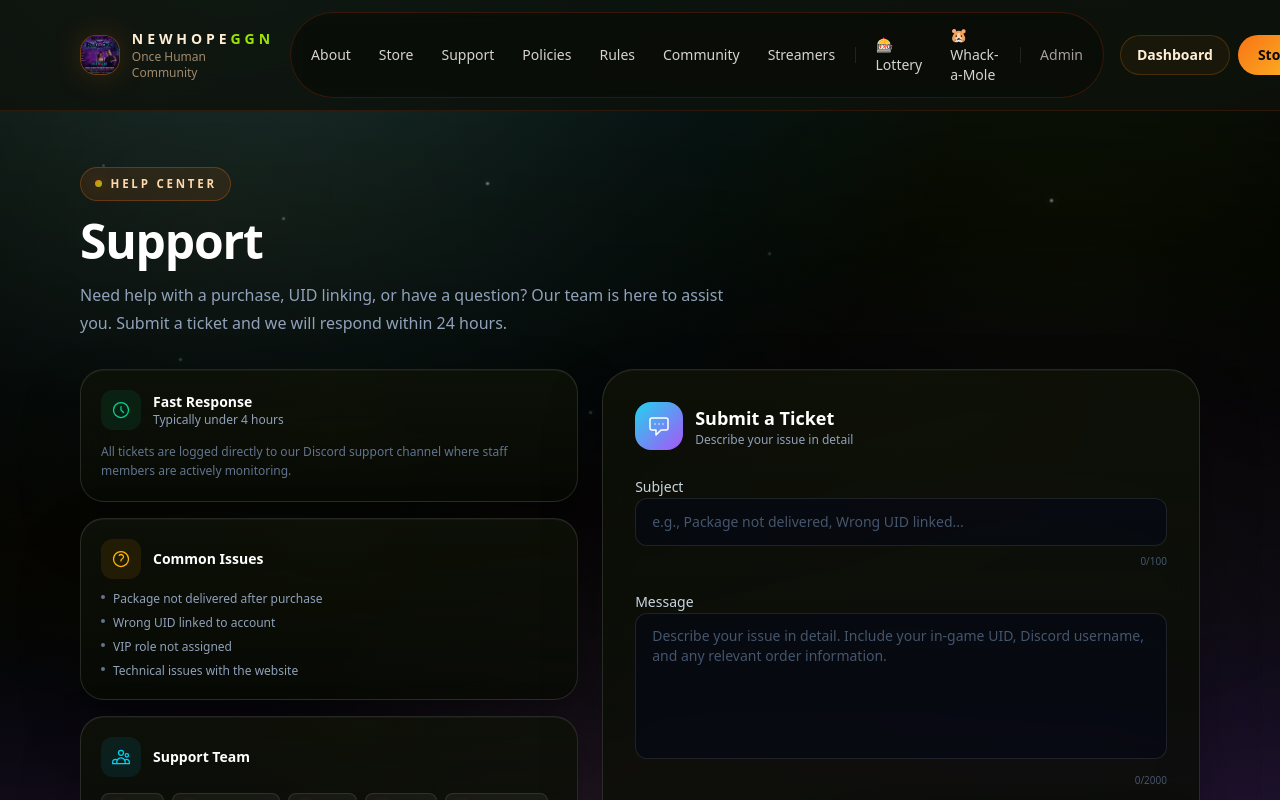
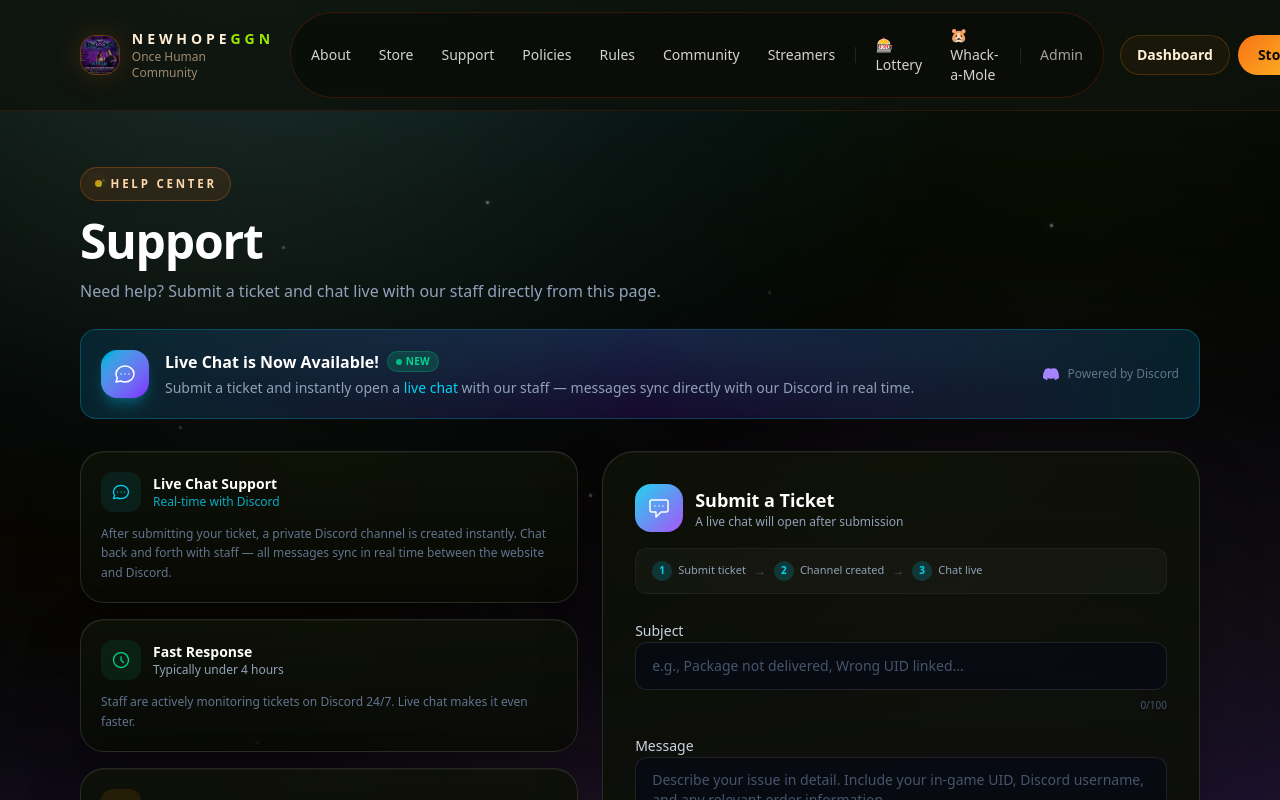
Before and after one commit to GGNexusINC/vibe-coding-platform, a Next.js app: page /support in a window 1280 px wide. Shown: the top 800 px of the page. Built offline with nearby package versions, Linux system fonts and the light colour scheme; no server answers.

Commit message:
feat: redesign support page with live chat announcement banner

```diff
--- a/src/app/support/support-client.tsx
+++ b/src/app/support/support-client.tsx
@@ -95,20 +95,69 @@ export default function SupportClient() {
       </div>
 
       {/* Header */}
-      <div className="mb-8">
+      <div className="mb-6">
         <div className="rz-chip mb-4">Help Center</div>
         <h1 className="text-4xl font-semibold tracking-tight text-white sm:text-5xl">
           Support
         </h1>
-        <p className="mt-4 max-w-2xl text-base leading-7 text-slate-400">
-          Need help with a purchase, UID linking, or have a question? Our team is here to assist you. Submit a ticket and we will respond within 24 hours.
+        <p className="mt-3 max-w-2xl text-base leading-7 text-slate-400">
+          Need help? Submit a ticket and chat live with our staff directly from this page.
         </p>
+      </div>
+
+      {/* 🆕 Live Chat Announcement Banner */}
+      <div className="relative mb-8 overflow-hidden rounded-2xl border border-cyan-500/30 bg-gradient-to-r from-cyan-950/60 via-violet-950/40 to-cyan-950/60 p-5">
+        <div className="absolute inset-0 bg-[radial-gradient(ellipse_at_50%_0%,rgba(34,211,238,0.12),transparent_70%)]" />
+        <div className="relative flex flex-col sm:flex-row items-start sm:items-center gap-4">
+          <div className="flex h-12 w-12 shrink-0 items-center justify-center rounded-2xl bg-gradient-to-br from-cyan-500 to-violet-600 shadow-lg shadow-cyan-500/30">
+            <svg className="h-6 w-6 text-white" fill="none" viewBox="0 0 24 24" stroke="currentColor">
+              <path strokeLinecap="round" strokeLinejoin="round" strokeWidth={1.5} d="M8 12h.01M12 12h.01M16 12h.01M21 12c0 4.418-4.03 8-9 8a9.863 9.863 0 01-4.255-.949L3 20l1.395-3.72C3.512 15.042 3 13.574 3 12c0-4.418 4.03-8 9-8s9 3.582 9 8z" />
+            </svg>
+          </div>
+          <div className="flex-1">
+            <div className="flex items-center gap-2 mb-1">
+              <span className="text-base font-semibold text-white">Live Chat is Now Available!</span>
+              <span className="flex items-center gap-1 rounded-full bg-emerald-500/20 border border-emerald-500/30 px-2 py-0.5 text-[10px] font-bold text-emerald-400 uppercase tracking-wide">
+                <span className="h-1.5 w-1.5 rounded-full bg-emerald-400 animate-pulse" />
+                New
+              </span>
+            </div>
+            <p className="text-sm text-slate-400">
+              Submit a ticket and instantly open a <span className="text-cyan-400 font-medium">live chat</span> with our staff — messages sync directly with our Discord in real time.
+            </p>
+          </div>
+          <div className="flex items-center gap-2 shrink-0 text-xs text-slate-500">
+            <svg className="h-4 w-4 text-violet-400" fill="currentColor" viewBox="0 0 24 24">
+              <path d="M20.317 4.37a19.791 19.791 0 0 0-4.885-1.515.074.074 0 0 0-.079.037c-.21.375-.444.864-.608 1.25a18.27 18.27 0 0 0-5.487 0 12.64 12.64 0 0 0-.617-1.25.077.077 0 0 0-.079-.037A19.736 19.736 0 0 0 3.677 4.37a.07.07 0 0 0-.032.027C.533 9.046-.32 13.58.099 18.057a.082.082 0 0 0 .031.057 19.9 19.9 0 0 0 5.993 3.03.078.078 0 0 0 .084-.028c.462-.63.874-1.295 1.226-1.994a.076.076 0 0 0-.041-.106 13.107 13.107 0 0 1-1.872-.892.077.077 0 0 1-.008-.128 10.2 10.2 0 0 0 .372-.292.074.074 0 0 1 .077-.01c3.928 1.793 8.18 1.793 12.062 0a.074.074 0 0 1 .078.01c.12.098.246.198.373.292a.077.077 0 0 1-.006.127 12.299 12.299 0 0 1-1.873.892.077.077 0 0 0-.041.107c.36.698.772 1.362 1.225 1.993a.076.076 0 0 0 .084.028 19.839 19.839 0 0 0 6.002-3.03.077.077 0 0 0 .032-.054c.5-5.177-.838-9.674-3.549-13.66a.061.061 0 0 0-.031-.03z"/>
+            </svg>
+            Powered by Discord
+          </div>
+        </div>
       </div>
 
       {/* Two Column Layout */}
       <div className="grid gap-6 lg:grid-cols-[1fr_1.2fr]">
         {/* Left Column - Info Cards */}
         <div className="space-y-4">
+
+          {/* Live Chat Feature Card */}
+          <div className="rz-surface rz-panel-border rounded-[1.5rem] p-5 border-cyan-500/20">
+            <div className="flex items-center gap-3 mb-3">
+              <div className="flex h-10 w-10 items-center justify-center rounded-xl bg-cyan-500/10">
+                <svg className="h-5 w-5 text-cyan-400" fill="none" viewBox="0 0 24 24" stroke="currentColor">
+                  <path strokeLinecap="round" strokeLinejoin="round" strokeWidth={1.5} d="M8 12h.01M12 12h.01M16 12h.01M21 12c0 4.418-4.03 8-9 8a9.863 9.863 0 01-4.255-.949L3 20l1.395-3.72C3.512 15.042 3 13.574 3 12c0-4.418 4.03-8 9-8s9 3.582 9 8z" />
+                </svg>
+              </div>
+              <div>
+                <div className="text-sm font-semibold text-white">Live Chat Support</div>
+                <div className="text-xs text-cyan-400/80">Real-time with Discord</div>
+              </div>
+            </div>
+            <p className="text-xs text-slate-500 leading-relaxed">
+              After submitting your ticket, a private Discord channel is created instantly. Chat back and forth with staff — all messages sync in real time between the website and Discord.
+            </p>
+          </div>
+
           {/* Response Time Card */}
           <div className="rz-surface rz-panel-border rounded-[1.5rem] p-5">
             <div className="flex items-center gap-3 mb-3">
@@ -123,7 +172,7 @@ export default function SupportClient() {
               </div>
             </div>
             <p className="text-xs text-slate-500 leading-relaxed">
-              All tickets are logged directly to our Discord support channel where staff members are actively monitoring.
+              Staff are actively monitoring tickets on Discord 24/7. Live chat makes it even faster.
             </p>
           </div>
 
@@ -155,8 +204,8 @@ export default function SupportClient() {
           {/* Staff Team Card */}
           <div className="rz-surface rz-panel-border rounded-[1.5rem] p-5">
             <div className="flex items-center gap-3 mb-4">
-              <div className="flex h-10 w-10 items-center justify-center rounded-xl bg-cyan-500/10">
-                <svg className="h-5 w-5 text-cyan-400" fill="none" viewBox="0 0 24 24" stroke="currentColor">
+              <div className="flex h-10 w-10 items-center justify-center rounded-xl bg-violet-500/10">
+                <svg className="h-5 w-5 text-violet-400" fill="none" viewBox="0 0 24 24" stroke="currentColor">
                   <path strokeLinecap="round" strokeLinejoin="round" strokeWidth={1.5} d="M17 20h5v-2a3 3 0 00-5.356-1.857M17 20H7m10 0v-2c0-.656-.126-1.283-.356-1.857M7 20H2v-2a3 3 0 015.356-1.857M7 20v-2c0-.656.126-1.283.356-1.857m0 0a5.002 5.002 0 019.288 0M15 7a3 3 0 11-6 0 3 3 0 016 0zm6 3a2 2 0 11-4 0 2 2 0 014 0z" />
                 </svg>
               </div>
@@ -191,7 +240,7 @@ export default function SupportClient() {
 
         {/* Right Column - Ticket Form */}
         <div className="rz-surface rz-panel-border rounded-[2rem] p-6 sm:p-8">
-          <div className="flex items-center gap-3 mb-6">
+          <div className="flex items-center gap-3 mb-2">
             <div className="flex h-12 w-12 items-center justify-center rounded-2xl bg-[linear-gradient(135deg,#22d3ee,#a855f7)]">
               <svg className="h-6 w-6 text-white" fill="none" viewBox="0 0 24 24" stroke="currentColor">
                 <path strokeLinecap="round" strokeLinejoin="round" strokeWidth={1.5} d="M8 10h.01M12 10h.01M16 10h.01M9 16H5a2 2 0 01-2-2V6a2 2 0 012-2h14a2 2 0 012 2v8a2 2 0 01-2 2h-5l-5 5v-5z" />
@@ -199,9 +248,28 @@ export default function SupportClient() {
             </div>
             <div>
               <h2 className="text-lg font-semibold text-white">Submit a Ticket</h2>
-              <p className="text-xs text-slate-400">Describe your issue in detail</p>
+              <p className="text-xs text-slate-400">A live chat will open after submission</p>
             </div>
           </div>
+
+          {/* How it works mini steps */}
+          {!activeTicket && (
+            <div className="flex items-center gap-2 mb-6 mt-4 rounded-xl bg-white/[0.03] border border-white/5 px-4 py-3">
+              {[
+                { step: "1", label: "Submit ticket" },
+                { step: "2", label: "Channel created" },
+                { step: "3", label: "Chat live" },
+              ].map((item, i) => (
+                <div key={item.step} className="flex items-center gap-2">
+                  <div className="flex items-center gap-1.5">
+                    <span className="flex h-5 w-5 items-center justify-center rounded-full bg-cyan-500/20 text-[10px] font-bold text-cyan-400">{item.step}</span>
+                    <span className="text-[11px] text-slate-400">{item.label}</span>
+                  </div>
+                  {i < 2 && <span className="text-slate-600 text-xs">→</span>}
+                </div>
+              ))}
+            </div>
+          )}
 
           <form onSubmit={submitTicket} className="space-y-5">
             {/* Subject Field */}
@@ -228,7 +296,7 @@ export default function SupportClient() {
                 placeholder="Describe your issue in detail. Include your in-game UID, Discord username, and any relevant order information."
                 maxLength={2000}
                 required
-                rows={6}
+                rows={5}
                 className="w-full resize-none rounded-xl border border-white/10 bg-slate-950/50 px-4 py-3 text-sm text-white placeholder:text-slate-600 outline-none focus:border-cyan-500/50 focus:ring-1 focus:ring-cyan-500/20 transition-all"
               />
               <div className="text-[10px] text-slate-600 text-right">{message.length}/2000</div>
@@ -247,14 +315,14 @@ export default function SupportClient() {
                       <circle className="opacity-25" cx="12" cy="12" r="10" stroke="currentColor" strokeWidth="4" />
                       <path className="opacity-75" fill="currentColor" d="M4 12a8 8 0 018-8V0C5.373 0 0 5.373 0 12h4zm2 5.291A7.962 7.962 0 014 12H0c0 3.042 1.135 5.824 3 7.938l3-2.647z" />
                     </svg>
-                    Submitting...
+                    Creating your ticket...
                   </>
                 ) : (
                   <>
                     <svg className="h-4 w-4" fill="none" viewBox="0 0 24 24" stroke="currentColor">
                       <path strokeLinecap="round" strokeLinejoin="round" strokeWidth={2} d="M12 19l9 2-9-18-9 18 9-2zm0 0v-8" />
                     </svg>
-                    Submit Ticket
+                    Submit & Open Live Chat
                   </>
                 )}
               </span>
@@ -264,17 +332,17 @@ export default function SupportClient() {
             {/* Status Message */}
             {status && (
               <div className={`rounded-xl border px-4 py-3 text-sm ${
-                status.includes("submitted") || status.includes("created")
+                status.includes("submitted") || status.includes("created") || status.includes("channel")
                   ? "border-emerald-500/30 bg-emerald-500/10 text-emerald-300"
                   : "border-rose-500/30 bg-rose-500/10 text-rose-300"
               }`}>
                 <div className="flex items-center gap-2">
-                  {status.includes("submitted") ? (
-                    <svg className="h-4 w-4" fill="none" viewBox="0 0 24 24" stroke="currentColor">
+                  {(status.includes("submitted") || status.includes("created") || status.includes("channel")) ? (
+                    <svg className="h-4 w-4 shrink-0" fill="none" viewBox="0 0 24 24" stroke="currentColor">
                       <path strokeLinecap="round" strokeLinejoin="round" strokeWidth={2} d="M5 13l4 4L19 7" />
                     </svg>
                   ) : (
-                    <svg className="h-4 w-4" fill="none" viewBox="0 0 24 24" stroke="currentColor">
+                    <svg className="h-4 w-4 shrink-0" fill="none" viewBox="0 0 24 24" stroke="currentColor">
                       <path strokeLinecap="round" strokeLinejoin="round" strokeWidth={2} d="M12 8v4m0 4h.01M21 12a9 9 0 11-18 0 9 9 0 0118 0z" />
                     </svg>
                   )}
```
